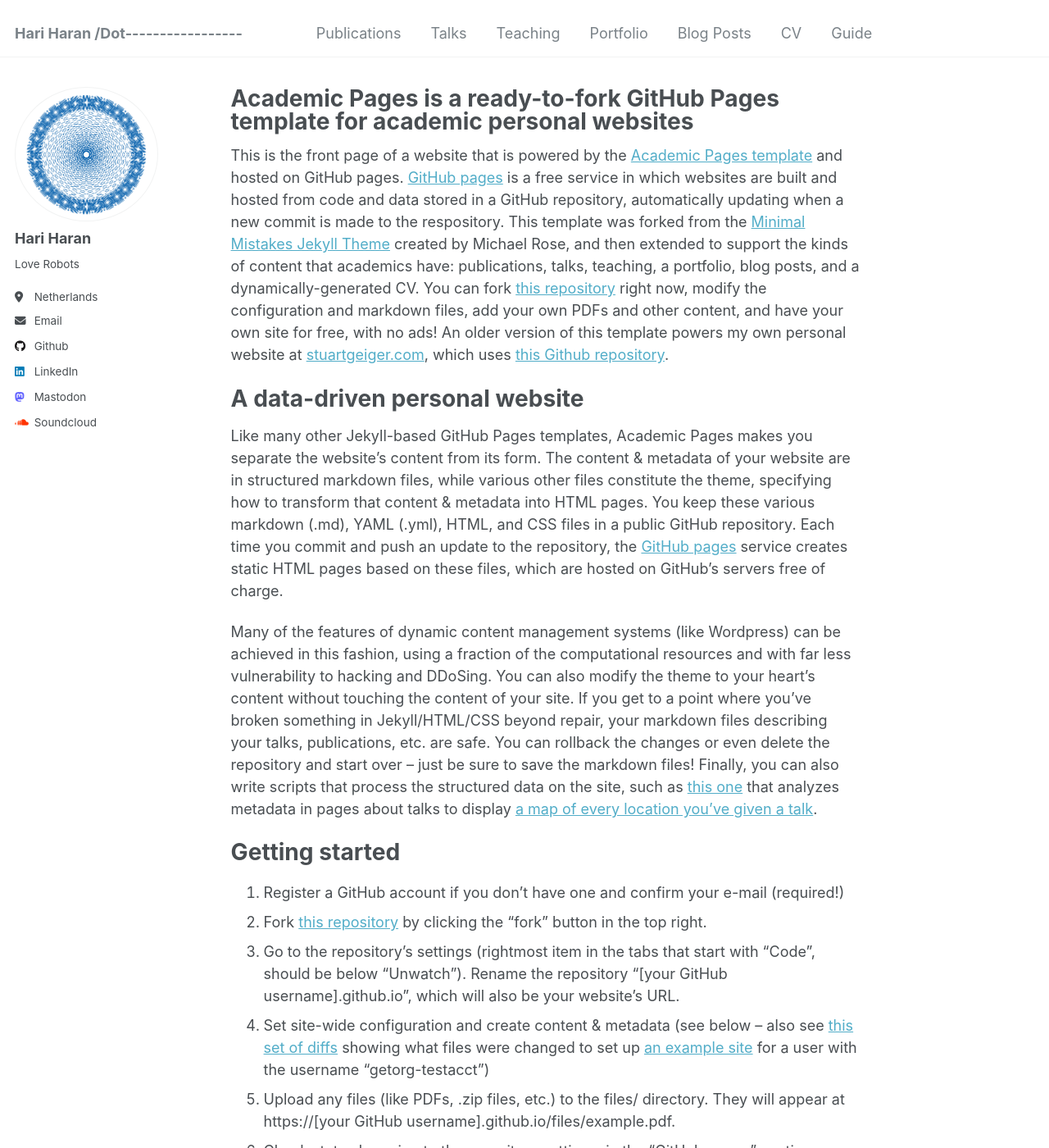
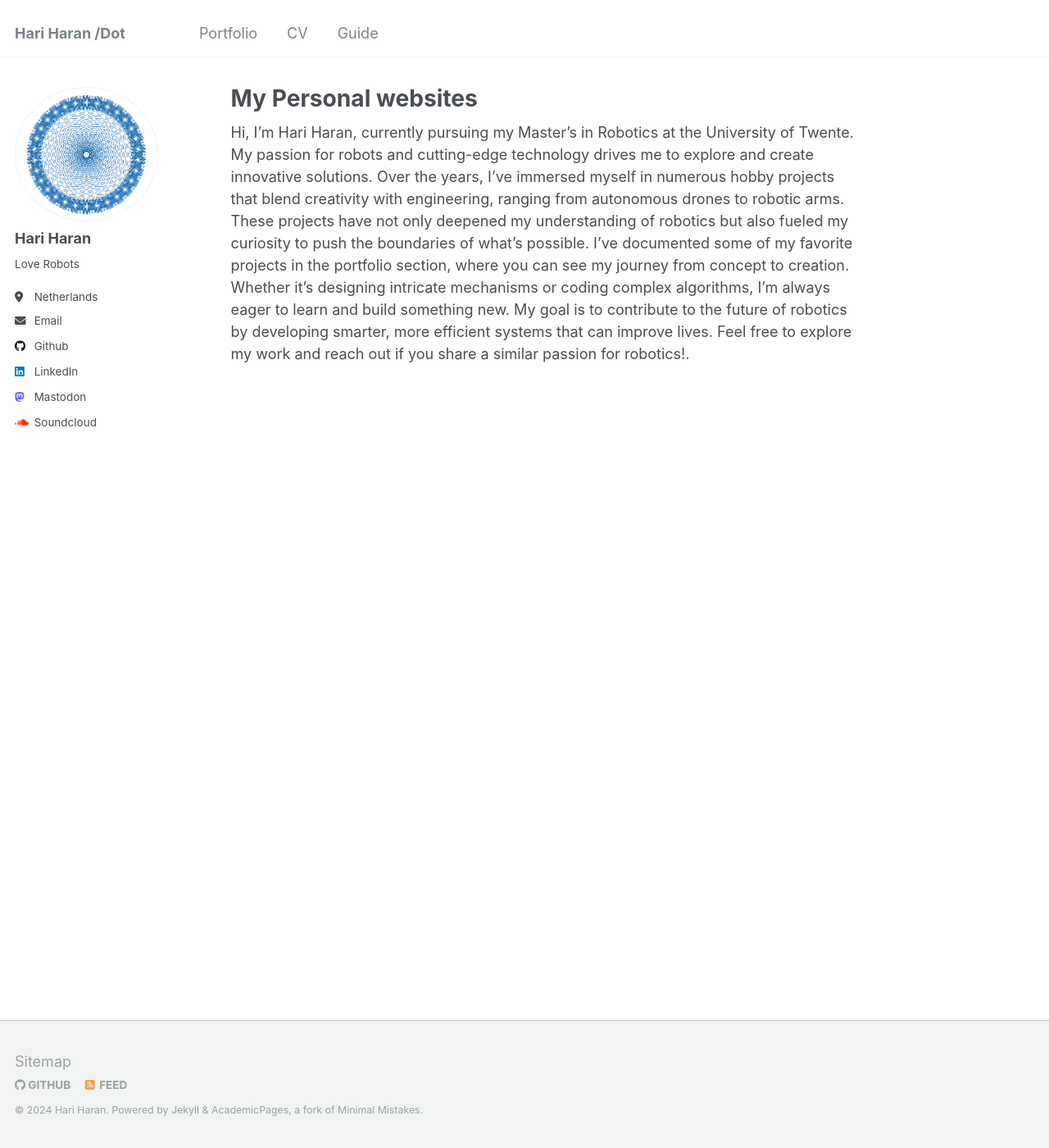
Before and after one commit to hariharan382/drint.github.io, a Jekyll site: the page built from _pages/about.md, in a window 1280 px wide and 1400 px high. Shown: the whole window at 82% size. Built offline with Jekyll 4.4.1, drawn with Linux system fonts in a browser that asks for light colours; some of the changed text lies outside the part shown.

Commit message:
personal data

```diff
--- a/_config.yml
+++ b/_config.yml
@@ -8,7 +8,7 @@
 
 # Basic Site Settings
 locale                   : "en-NL"
-title                    : "Hari Haran /Dot-----------------"
+title                    : "Hari Haran /Dot"
 title_separator          : "-"
 name                     : &name "Hari Haran"
 description              : &description "Personal webpage"
--- a/_pages/about.md
+++ b/_pages/about.md
@@ -1,49 +1,30 @@
 ---
 permalink: /
-title: "Academic Pages is a ready-to-fork GitHub Pages template for academic personal websites"
+title: "My Personal websites"
 author_profile: true
 redirect_from:
   - /about/
   - /about.html
 ---
 
-This is the front page of a website that is powered by the [Academic Pages template](https://github.com/academicpages/academicpages.github.io) and hosted on GitHub pages. [GitHub pages](https://pages.github.com) is a free service in which websites are built and hosted from code and data stored in a GitHub repository, automatically updating when a new commit is made to the respository. This template was forked from the [Minimal Mistakes Jekyll Theme](https://mmistakes.github.io/minimal-mistakes/) created by Michael Rose, and then extended to support the kinds of content that academics have: publications, talks, teaching, a portfolio, blog posts, and a dynamically-generated CV. You can fork [this repository](https://github.com/academicpages/academicpages.github.io) right now, modify the configuration and markdown files, add your own PDFs and other content, and have your own site for free, with no ads! An older version of this template powers my own personal website at [stuartgeiger.com](http://stuartgeiger.com), which uses [this Github repository](https://github.com/staeiou/staeiou.github.io).
+Hi, I’m Hari Haran, currently pursuing my Master’s in Robotics at the University of Twente. My passion for robots and cutting-edge technology drives me to explore and create innovative solutions. Over the years, I've immersed myself in numerous hobby projects that blend creativity with engineering, ranging from autonomous drones to robotic arms. These projects have not only deepened my understanding of robotics but also fueled my curiosity to push the boundaries of what’s possible. I’ve documented some of my favorite projects in the portfolio section, where you can see my journey from concept to creation. Whether it's designing intricate mechanisms or coding complex algorithms, I’m always eager to learn and build something new. My goal is to contribute to the future of robotics by developing smarter, more efficient systems that can improve lives. Feel free to explore my work and reach out if you share a similar passion for robotics!.
 
-A data-driven personal website
+<!-- This is the front page of a website that is powered by the [Academic Pages template](https://github.com/academicpages/academicpages.github.io) and hosted on GitHub pages. [GitHub pages](https://pages.github.com) is a free service in which websites are built and hosted from code and data stored in a GitHub repository, automatically updating when a new commit is made to the respository. This template was forked from the [Minimal Mistakes Jekyll Theme](https://mmistakes.github.io/minimal-mistakes/) created by Michael Rose, and then extended to support the kinds of content that academics have: publications, talks, teaching, a portfolio, blog posts, and a dynamically-generated CV. You can fork [this repository](https://github.com/academicpages/academicpages.github.io) right now, modify the configuration and markdown files, add your own PDFs and other content, and have your own site for free, with no ads! An older version of this template powers my own personal website at [stuartgeiger.com](http://stuartgeiger.com), which uses [this Github repository](https://github.com/staeiou/staeiou.github.io). -->
+
+<!-- A data-driven personal website
 ======
 Like many other Jekyll-based GitHub Pages templates, Academic Pages makes you separate the website's content from its form. The content & metadata of your website are in structured markdown files, while various other files constitute the theme, specifying how to transform that content & metadata into HTML pages. You keep these various markdown (.md), YAML (.yml), HTML, and CSS files in a public GitHub repository. Each time you commit and push an update to the repository, the [GitHub pages](https://pages.github.com/) service creates static HTML pages based on these files, which are hosted on GitHub's servers free of charge.
 
-Many of the features of dynamic content management systems (like Wordpress) can be achieved in this fashion, using a fraction of the computational resources and with far less vulnerability to hacking and DDoSing. You can also modify the theme to your heart's content without touching the content of your site. If you get to a point where you've broken something in Jekyll/HTML/CSS beyond repair, your markdown files describing your talks, publications, etc. are safe. You can rollback the changes or even delete the repository and start over -- just be sure to save the markdown files! Finally, you can also write scripts that process the structured data on the site, such as [this one](https://github.com/academicpages/academicpages.github.io/blob/master/talkmap.ipynb) that analyzes metadata in pages about talks to display [a map of every location you've given a talk](https://academicpages.github.io/talkmap.html).
+Many of the features of dynamic content management systems (like Wordpress) can be achieved in this fashion, using a fraction of the computational resources and with far less vulnerability to hacking and DDoSing. You can also modify the theme to your heart's content without touching the content of your site. If you get to a point where you've broken something in Jekyll/HTML/CSS beyond repair, your markdown files describing your talks, publications, etc. are safe. You can rollback the changes or even delete the repository and start over -- just be sure to save the markdown files! Finally, you can also write scripts that process the structured data on the site, such as [this one](https://github.com/academicpages/academicpages.github.io/blob/master/talkmap.ipynb) that analyzes metadata in pages about talks to display [a map of every location you've given a talk](https://academicpages.github.io/talkmap.html). -->
 
-Getting started
-======
-1. Register a GitHub account if you don't have one and confirm your e-mail (required!)
-1. Fork [this repository](https://github.com/academicpages/academicpages.github.io) by clicking the "fork" button in the top right.
-1. Go to the repository's settings (rightmost item in the tabs that start with "Code", should be below "Unwatch"). Rename the repository "[your GitHub username].github.io", which will also be your website's URL.
-1. Set site-wide configuration and create content & metadata (see below -- also see [this set of diffs](http://archive.is/3TPas) showing what files were changed to set up [an example site](https://getorg-testacct.github.io) for a user with the username "getorg-testacct")
-1. Upload any files (like PDFs, .zip files, etc.) to the files/ directory. They will appear at https://[your GitHub username].github.io/files/example.pdf.
-1. Check status by going to the repository settings, in the "GitHub pages" section
-
-Site-wide configuration
-------
-The main configuration file for the site is in the base directory in [_config.yml](https://github.com/academicpages/academicpages.github.io/blob/master/_config.yml), which defines the content in the sidebars and other site-wide features. You will need to replace the default variables with ones about yourself and your site's github repository. The configuration file for the top menu is in [_data/navigation.yml](https://github.com/academicpages/academicpages.github.io/blob/master/_data/navigation.yml). For example, if you don't have a portfolio or blog posts, you can remove those items from that navigation.yml file to remove them from the header.
-
-Create content & metadata
-------
-For site content, there is one markdown file for each type of content, which are stored in directories like _publications, _talks, _posts, _teaching, or _pages. For example, each talk is a markdown file in the [_talks directory](https://github.com/academicpages/academicpages.github.io/tree/master/_talks). At the top of each markdown file is structured data in YAML about the talk, which the theme will parse to do lots of cool stuff. The same structured data about a talk is used to generate the list of talks on the [Talks page](https://academicpages.github.io/talks), each [individual page](https://academicpages.github.io/talks/2012-03-01-talk-1) for specific talks, the talks section for the [CV page](https://academicpages.github.io/cv), and the [map of places you've given a talk](https://academicpages.github.io/talkmap.html) (if you run this [python file](https://github.com/academicpages/academicpages.github.io/blob/master/talkmap.py) or [Jupyter notebook](https://github.com/academicpages/academicpages.github.io/blob/master/talkmap.ipynb), which creates the HTML for the map based on the contents of the _talks directory).
-
-**Markdown generator**
-
-I have also created [a set of Jupyter notebooks](https://github.com/academicpages/academicpages.github.io/tree/master/markdown_generator
-) that converts a CSV containing structured data about talks or presentations into individual markdown files that will be properly formatted for the Academic Pages template. The sample CSVs in that directory are the ones I used to create my own personal website at stuartgeiger.com. My usual workflow is that I keep a spreadsheet of my publications and talks, then run the code in these notebooks to generate the markdown files, then commit and push them to the GitHub repository.
-
+<!--
 How to edit your site's GitHub repository
 ------
-Many people use a git client to create files on their local computer and then push them to GitHub's servers. If you are not familiar with git, you can directly edit these configuration and markdown files directly in the github.com interface. Navigate to a file (like [this one](https://github.com/academicpages/academicpages.github.io/blob/master/_talks/2012-03-01-talk-1.md) and click the pencil icon in the top right of the content preview (to the right of the "Raw | Blame | History" buttons). You can delete a file by clicking the trashcan icon to the right of the pencil icon. You can also create new files or upload files by navigating to a directory and clicking the "Create new file" or "Upload files" buttons.
+Many people use a git client to create files on their local computer and then push them to GitHub's servers. If you are not familiar with git, you can directly edit these configuration and markdown files directly in the github.com interface. Navigate to a file (like [this one](https://github.com/academicpages/academicpages.github.io/blob/master/_talks/2012-03-01-talk-1.md) and click the pencil icon in the top right of the content preview (to the right of the "Raw | Blame | History" buttons). You can delete a file by clicking the trashcan icon to the right of the pencil icon. You can also create new files or upload files by navigating to a directory and clicking the "Create new file" or "Upload files" buttons.  -->
+<!--
+Example: editing a markdown file for a talk
+![Editing a markdown file for a talk](/images/editing-talk.png) -->
 
-Example: editing a markdown file for a talk
-![Editing a markdown file for a talk](/images/editing-talk.png)
-
-For more info
+<!-- For more info
 ------
-More info about configuring Academic Pages can be found in [the guide](https://academicpages.github.io/markdown/). The [guides for the Minimal Mistakes theme](https://mmistakes.github.io/minimal-mistakes/docs/configuration/) (which this theme was forked from) might also be helpful.
+More info about configuring Academic Pages can be found in [the guide](https://academicpages.github.io/markdown/). The [guides for the Minimal Mistakes theme](https://mmistakes.github.io/minimal-mistakes/docs/configuration/) (which this theme was forked from) might also be helpful. -->
```
Also changed, not shown: _data/navigation.yml (+8 -8 lines).
